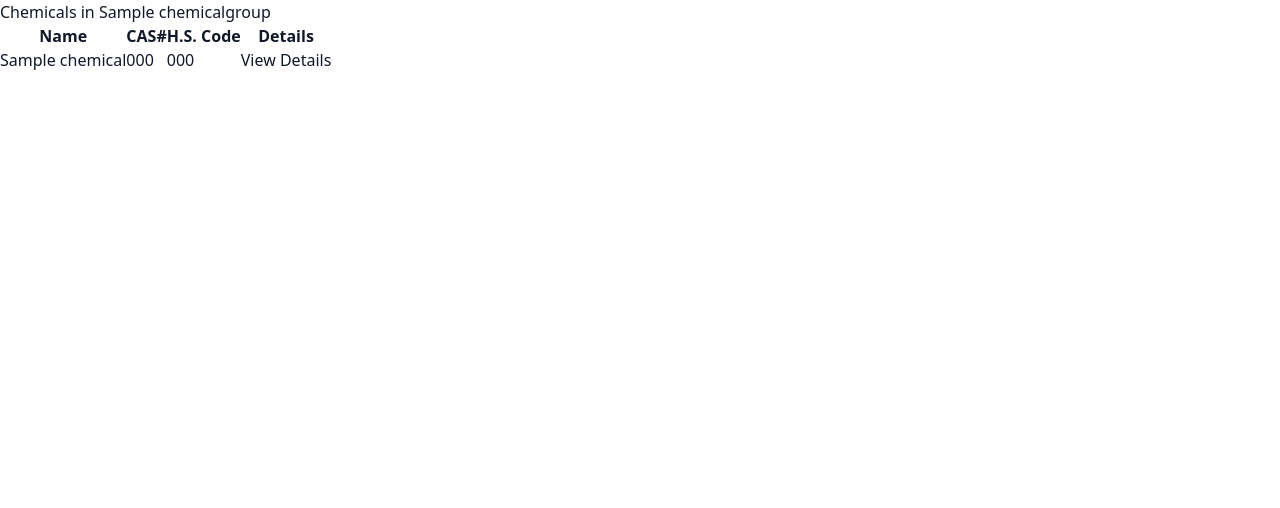
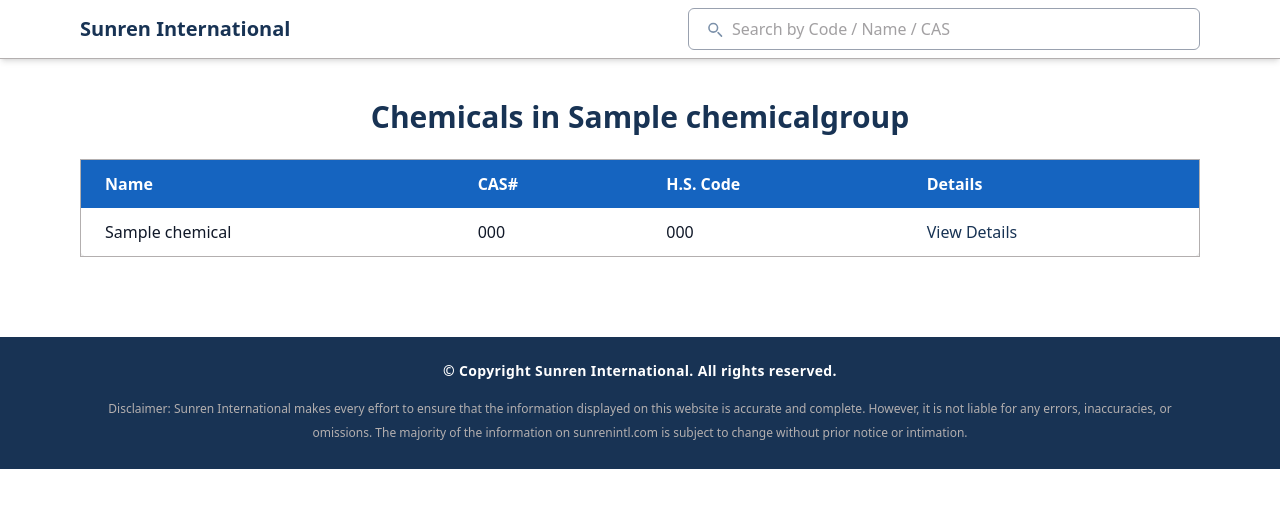
Before and after one commit to thomasdij/sunrenintl-site, a Django app: page /groups/1/ in a window 1280 px wide. Shown: the top 508 px of the page. Run offline with Django 5.2, Linux system fonts and the light colour scheme; tables that the repository leaves empty hold one stand-in row (values such as "Sample post").

Commit message:
initial styling to all pages

```diff
--- a/static/css/output.css
+++ b/static/css/output.css
@@ -684,6 +684,9 @@
   .mt-8 {
     margin-top: calc(var(--spacing) * 8);
   }
+  .mt-10 {
+    margin-top: calc(var(--spacing) * 10);
+  }
   .mr-2 {
     margin-right: calc(var(--spacing) * 2);
   }
@@ -849,6 +852,9 @@
   .max-w-2xl {
     max-width: var(--container-2xl);
   }
+  .max-w-4xl {
+    max-width: var(--container-4xl);
+  }
   .max-w-6xl {
     max-width: var(--container-6xl);
   }
@@ -1277,6 +1283,13 @@
   }
   .gap-x-10 {
     column-gap: calc(var(--spacing) * 10);
+  }
+  .space-y-4 {
+    :where(& > :not(:last-child)) {
+      --tw-space-y-reverse: 0;
+      margin-block-start: calc(calc(var(--spacing) * 4) * var(--tw-space-y-reverse));
+      margin-block-end: calc(calc(var(--spacing) * 4) * calc(1 - var(--tw-space-y-reverse)));
+    }
   }
   .space-y-reverse {
     :where(& > :not(:last-child)) {
@@ -1313,6 +1326,11 @@
       --tw-divide-y-reverse: 1;
     }
   }
+  .divide-gray-300 {
+    :where(& > :not(:last-child)) {
+      border-color: var(--color-gray-300);
+    }
+  }
   .place-self-auto {
     place-self: auto;
   }
@@ -1369,6 +1387,9 @@
   .overflow-hidden {
     overflow: hidden;
   }
+  .overflow-x-auto {
+    overflow-x: auto;
+  }
   .scroll-auto {
     scroll-behavior: auto;
   }
@@ -1516,6 +1537,12 @@
   .bg-\[\#0088cc\] {
     background-color: #0088cc;
   }
+  .bg-\[\#1564c0\] {
+    background-color: #1564c0;
+  }
+  .bg-\[\#183354\] {
+    background-color: #183354;
+  }
   .bg-\[color\:var\(--my-color\)\] {
     background-color: var(--my-color);
   }
@@ -1718,8 +1745,17 @@
   .px-4 {
     padding-inline: calc(var(--spacing) * 4);
   }
+  .px-6 {
+    padding-inline: calc(var(--spacing) * 6);
+  }
   .py-2 {
     padding-block: calc(var(--spacing) * 2);
+  }
+  .py-3 {
+    padding-block: calc(var(--spacing) * 3);
+  }
+  .py-6 {
+    padding-block: calc(var(--spacing) * 6);
   }
   .py-8 {
     padding-block: calc(var(--spacing) * 8);
@@ -1793,6 +1829,14 @@
     font-size: var(--text-xl);
     line-height: var(--tw-leading, var(--text-xl--line-height));
   }
+  .text-xs {
+    font-size: var(--text-xs);
+    line-height: var(--tw-leading, var(--text-xs--line-height));
+  }
+  .leading-6 {
+    --tw-leading: calc(var(--spacing) * 6);
+    line-height: calc(var(--spacing) * 6);
+  }
   .leading-9 {
     --tw-leading: calc(var(--spacing) * 9);
     line-height: calc(var(--spacing) * 9);
@@ -1894,6 +1938,9 @@
   .\[color\:red\]\/50\! {
     color: color-mix(in oklab, red 50%, transparent) !important;
   }
+  .text-\[\#1564c0\] {
+    color: #1564c0;
+  }
   .text-\[\#183354\] {
     color: #183354;
   }
@@ -1908,6 +1955,9 @@
   }
   .text-blue-700 {
     color: var(--color-blue-700);
+  }
+  .text-gray-300 {
+    color: var(--color-gray-300);
   }
   .text-gray-500 {
     color: var(--color-gray-500);
@@ -2085,6 +2135,10 @@
   }
   .shadow {
     --tw-shadow: 0 1px 3px 0 var(--tw-shadow-color, rgb(0 0 0 / 0.1)), 0 1px 2px -1px var(--tw-shadow-color, rgb(0 0 0 / 0.1));
+    box-shadow: var(--tw-inset-shadow), var(--tw-inset-ring-shadow), var(--tw-ring-offset-shadow), var(--tw-ring-shadow), var(--tw-shadow);
+  }
+  .shadow-lg {
+    --tw-shadow: 0 10px 15px -3px var(--tw-shadow-color, rgb(0 0 0 / 0.1)), 0 4px 6px -4px var(--tw-shadow-color, rgb(0 0 0 / 0.1));
     box-shadow: var(--tw-inset-shadow), var(--tw-inset-ring-shadow), var(--tw-ring-offset-shadow), var(--tw-ring-shadow), var(--tw-shadow);
   }
   .shadow-md {
--- a/templates/base.html
+++ b/templates/base.html
@@ -5,17 +5,45 @@
 <head>
     <meta charset="UTF-8">
     <meta name="viewport" content="width=device-width, initial-scale=1.0">
-    <title>{% block title %}My Site{% endblock %}</title>
+    <title>{% block title %}Sunren International{% endblock %}</title>
 
     <!-- Link to Tailwind CSS -->
     <link href="{% static 'css/output.css' %}" rel="stylesheet">
     <link rel="icon" type="image/x-icon" href="{% static 'favicon.ico' %}">
 </head>
 <body class="bg-white text-gray-900">
+    <nav class="bg-white sticky top-0 z-50 shadow-md border-b border-gray-300">
+        <div class="max-w-6xl mx-auto flex items-center justify-between px-4 py-2">
+            <h1 class="text-xl font-bold text-[#183354]">Sunren International</h1>
+
+            <form method="get" action="{% url 'search_results' %}" class="flex items-center w-full max-w-lg border border-gray-400 rounded-md px-4 py-2 focus-within:border-blue-500 transition">
+                <svg xmlns="http://www.w3.org/2000/svg" class="w-5 h-5 text-gray-600 mr-2" fill="none" viewBox="0 0 24 24" stroke="currentColor">
+                    <path stroke-linecap="round" stroke-linejoin="round" stroke-width="2" d="M21 21l-4.35-4.35M16 10.5a5.5 5.5 0 1 1-11 0 5.5 5.5 0 0 1 11 0Z" />
+                </svg>
+
+                <input
+                    type="text"
+                    name="q"
+                    placeholder="Search by Code / Name / CAS"
+                    value="{% if query %}{{ query }}{% endif %}"
+                    class="w-full outline-none text-gray-700"
+                >
+                <button type="submit" class="hidden">Search</button>
+            </form>
+        </div>
+    </nav>
 
     <!-- Content from child templates will be injected here -->
     {% block content %}
     {% endblock %}
+    <footer class="bg-[#183354] text-white py-6 mt-10">
+        <div class="max-w-6xl mx-auto px-4 text-center space-y-4">
+            <p class="text-sm font-semibold tracking-wide">© Copyright Sunren International. All rights reserved.</p>
 
-</body>
+            <p class="text-xs leading-6 text-gray-300">
+                Disclaimer: Sunren International makes every effort to ensure that the information displayed on this website is accurate and complete. However, it is not liable for any errors, inaccuracies, or omissions. The majority of the information on sunrenintl.com is subject to change without prior notice or intimation.
+            </p>
+        </div>
+    </footer>
+    </body>
 </html>
--- a/templates/chemicals/chemicals_by_group.html
+++ b/templates/chemicals/chemicals_by_group.html
@@ -1,30 +1,34 @@
 {% extends "base.html" %}
 
 {% block content %}
-<head>
-    <title>{{ group.name }} - Chemicals</title>
-</head>
-<body>
-    <h1>Chemicals in {{ group.name }}</h1>
-    <table border="1">
-        <thead>
+<div class="max-w-6xl mx-auto py-10 px-4">
+    <h1 class="text-3xl font-bold text-[#183354] text-center mb-6">
+        Chemicals in {{ group.name }}
+    </h1>
+
+    <div class="overflow-x-auto">
+        <table class="w-full border border-gray-300 rounded-lg shadow-md bg-white">
+            <thead class="bg-[#1564c0] text-white text-left">
                 <tr>
-                <th>Name</th>
-                <th>CAS#</th>
-                <th>H.S. Code</th>
-                <th>Details</th>
+                    <th class="px-6 py-3">Name</th>
+                    <th class="px-6 py-3">CAS#</th>
+                    <th class="px-6 py-3">H.S. Code</th>
+                    <th class="px-6 py-3">Details</th>
                 </tr>
             </thead>
-        <tbody>
+            <tbody class="divide-y divide-gray-300">
                 {% for chemical in chemicals %}
-                <tr>
-                    <td>{{ chemical.name }}</td>
-                    <td>{{ chemical.cas_number|default:"N/A" }}</td>
-                    <td>{{ chemical.hs_code|default:"N/A" }}</td>
-                    <td><a href="{% url 'chemical_detail' chemical.id %}">View Details</a></td>
+                    <tr class="hover:bg-gray-100 transition">
+                        <td class="px-6 py-3">{{ chemical.name }}</td>
+                        <td class="px-6 py-3">{{ chemical.cas_number|default:"N/A" }}</td>
+                        <td class="px-6 py-3">{{ chemical.hs_code|default:"N/A" }}</td>
+                        <td class="px-6 py-3">
+                            <a href="{% url 'chemical_detail' chemical.id %}" class="text-blue-600 hover:underline">View Details</a>
+                        </td>
                     </tr>
                 {% endfor %}
             </tbody>
         </table>
-</body>
+    </div>
+</div>
 {% endblock %}
```
Also changed, not shown: templates/chemicals/chemical_detail.html (+15 -5 lines), templates/chemicals/home.html (+0 -21 lines). Lines whose indentation alone changed are shown as unchanged.
